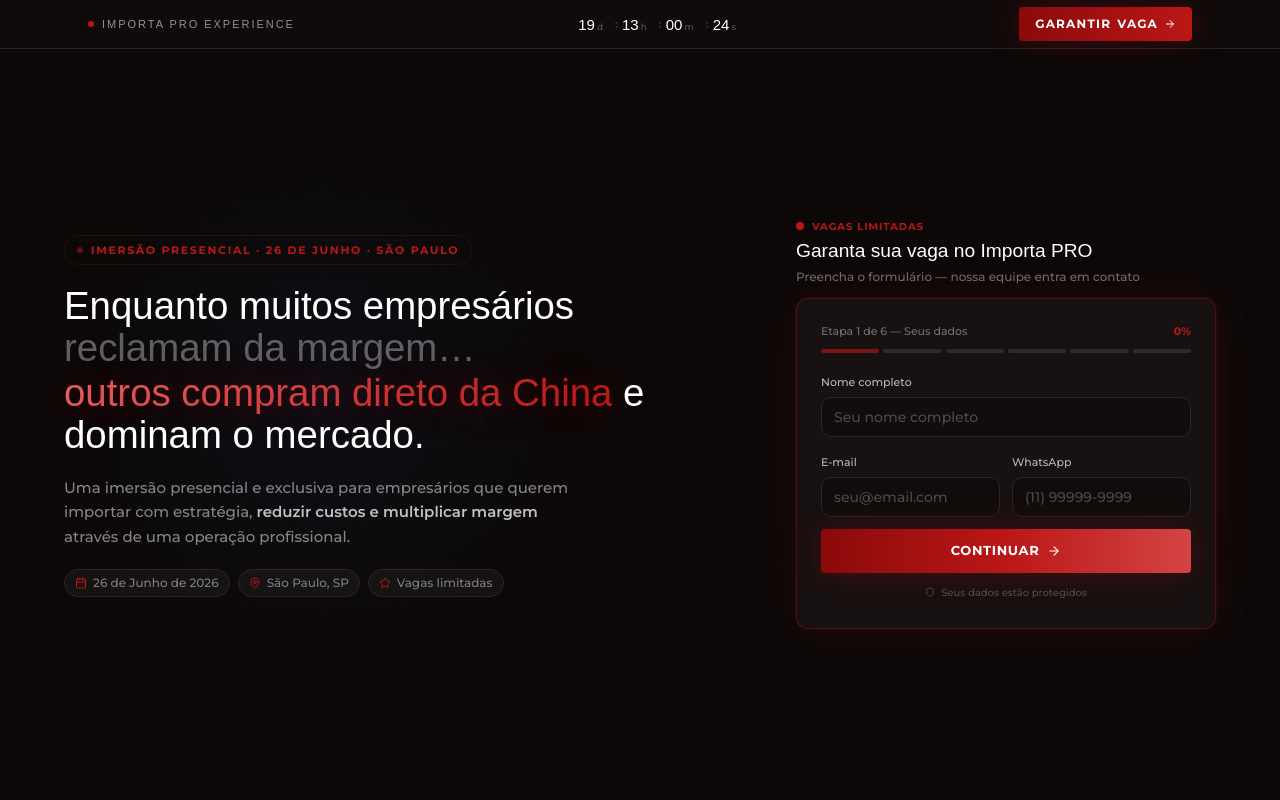
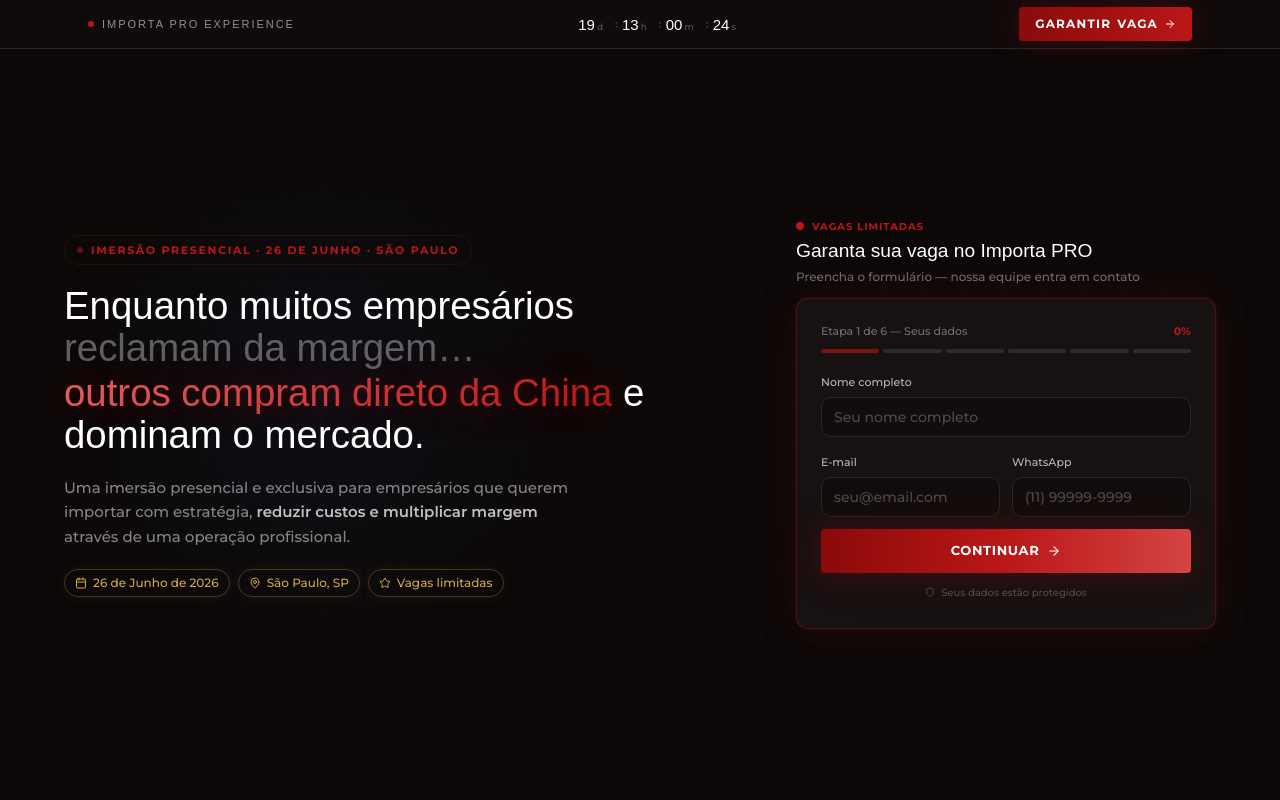
Before and after one commit to chinafacil-os/importaprosp, a React (Vite) app: page / in a window 1280 px wide. Shown: the top 800 px of the page. Built offline with nearby package versions, Linux system fonts and the light colour scheme; the HTML template or start-up script is replaced by a standard one; a web font is replaced by a local one.

Commit message:
style: badges do hero em dourado #D4A843
Data, local e vagas limitadas com cor ouro para transmitir exclusividade

Co-Authored-By: Claude Sonnet 4.6 <noreply@anthropic.com>

```diff
--- a/src/pages/Index.tsx
+++ b/src/pages/Index.tsx
@@ -707,8 +707,8 @@ export default function Index() {
                   { icon: MapPin,   text: "São Paulo, SP" },
                   { icon: Star,     text: "Vagas limitadas" },
                 ].map(({ icon: Icon, text }) => (
-                  <span key={text} className="inline-flex items-center gap-1.5 px-2.5 py-1 rounded-full bg-white/[0.04] border border-white/8 font-body text-white/45 text-[12px]">
-                    <Icon className="w-3 h-3 text-primary" /> {text}
+                  <span key={text} className="inline-flex items-center gap-1.5 px-2.5 py-1 rounded-full bg-[#D4A843]/8 border border-[#D4A843]/30 font-body text-[#D4A843] text-[12px] font-medium shadow-[0_0_12px_rgba(212,168,67,0.08)]">
+                    <Icon className="w-3 h-3 text-[#D4A843]" /> {text}
                   </span>
                 ))}
               </motion.div>
```
